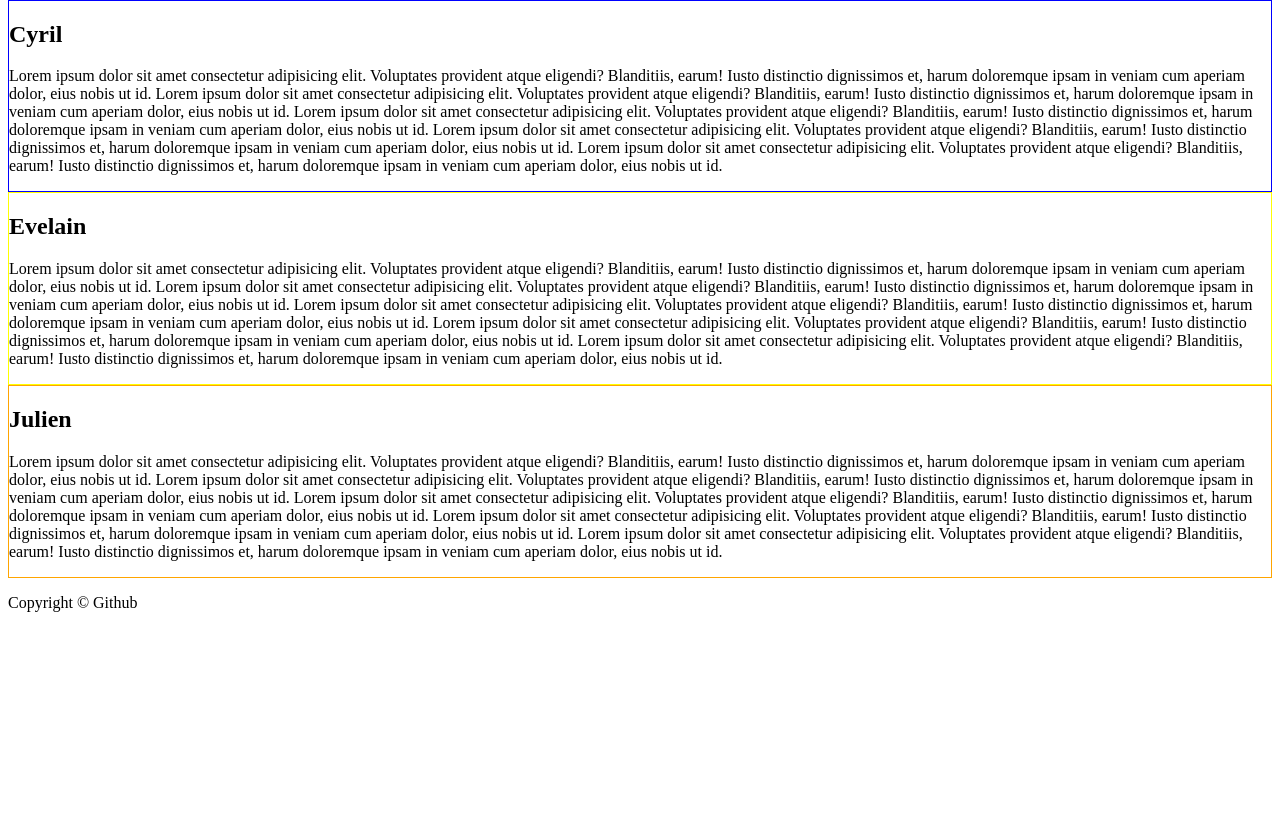
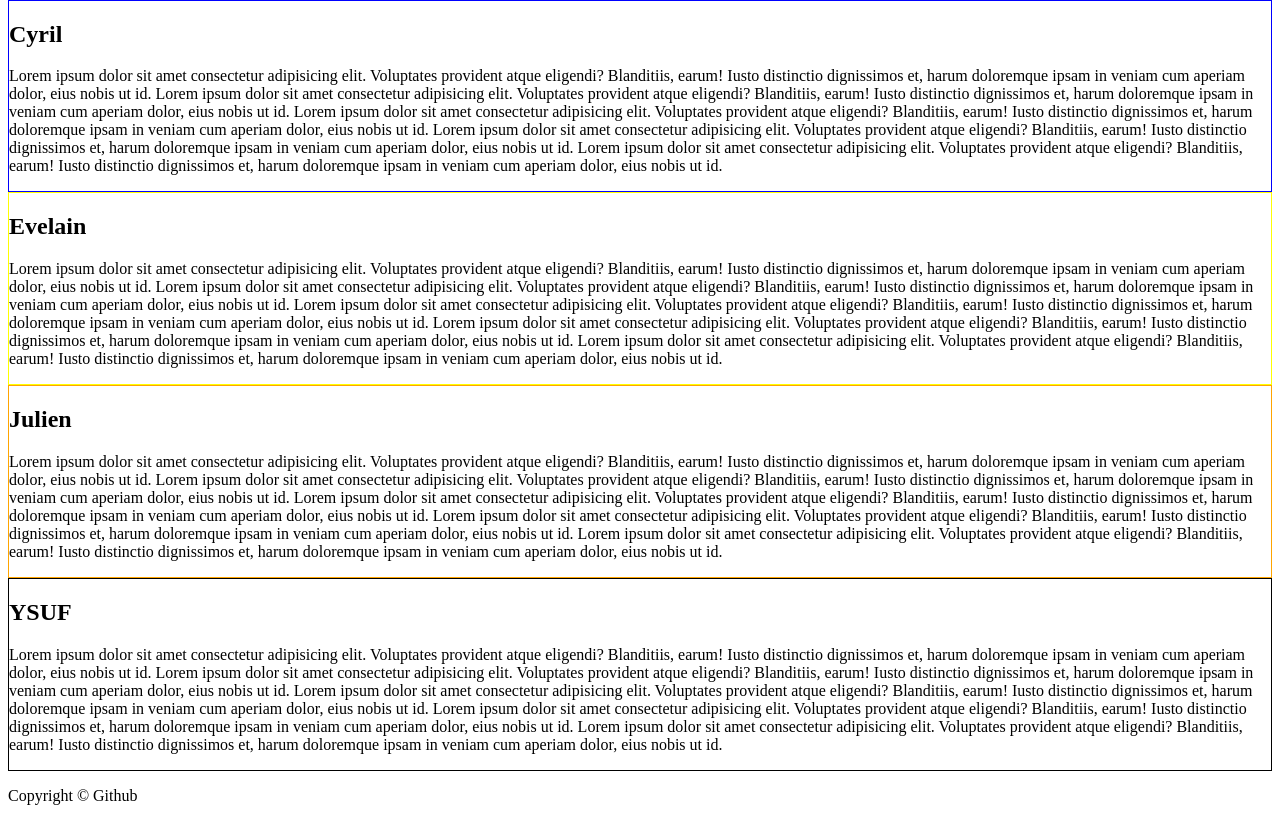
Before and after one commit to hkfmz/monBlog, a plain HTML site: page index.html in a window 1280 px wide. Shown: the part 580-1401 px from the top of the page. Before the commit the page ends 1208 px from the top, so only its background shows below. Drawn offline with Linux system fonts and the light colour scheme; a web font is replaced by a local one.

Commit message:
article YSUF

```diff
--- a/css/style.css
+++ b/css/style.css
@@ -46,3 +46,6 @@ li:hover{
 .julien{
     border: 1px solid orange;
 }
+.ysuf{
+    border: 1px solid black;
+}
--- a/index.html
+++ b/index.html
@@ -145,6 +145,31 @@
         </p>
     </section>
 
+    <section class="ysuf">
+        <h2>YSUF</h2>
+        <p>Lorem ipsum dolor sit amet consectetur adipisicing elit. Voluptates
+             provident atque eligendi? Blanditiis, earum! Iusto distinctio
+             dignissimos et, harum doloremque ipsam in veniam cum aperiam dolor,
+              eius nobis ut id.
+              Lorem ipsum dolor sit amet consectetur adipisicing elit. Voluptates
+             provident atque eligendi? Blanditiis, earum! Iusto distinctio
+             dignissimos et, harum doloremque ipsam in veniam cum aperiam dolor,
+              eius nobis ut id.
+              Lorem ipsum dolor sit amet consectetur adipisicing elit. Voluptates
+             provident atque eligendi? Blanditiis, earum! Iusto distinctio
+             dignissimos et, harum doloremque ipsam in veniam cum aperiam dolor,
+              eius nobis ut id.
+              Lorem ipsum dolor sit amet consectetur adipisicing elit. Voluptates
+             provident atque eligendi? Blanditiis, earum! Iusto distinctio
+             dignissimos et, harum doloremque ipsam in veniam cum aperiam dolor,
+              eius nobis ut id.
+              Lorem ipsum dolor sit amet consectetur adipisicing elit. Voluptates
+             provident atque eligendi? Blanditiis, earum! Iusto distinctio
+             dignissimos et, harum doloremque ipsam in veniam cum aperiam dolor,
+              eius nobis ut id.
+        </p>
+    </section>
+
 </article>
 
 
```
